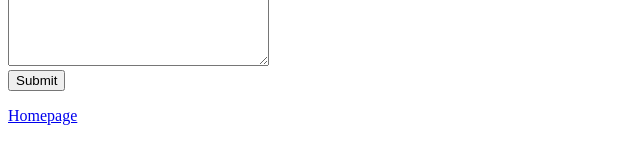
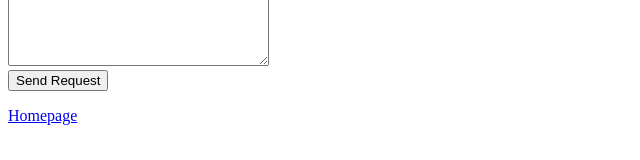
Before and after one commit to OluwafemiAdesegha/cv, a plain HTML site: page contact.html in a window 1280 px wide. Shown: the part 401-561 px from the top of the page, without its empty margins (0-640 px from the left). Drawn offline with Linux system fonts and the light colour scheme.

Commit message:
Update contact.html

```diff
--- a/contact.html
+++ b/contact.html
@@ -51,7 +51,7 @@
 				placeholder="Enter your message"
 			></textarea>
 			<br />
-			<input type="submit" />
+			<input type="submit" value="Send Request">
 		</form>
 		<p><a href="index.html">Homepage</a></p>
 	</body>
```
